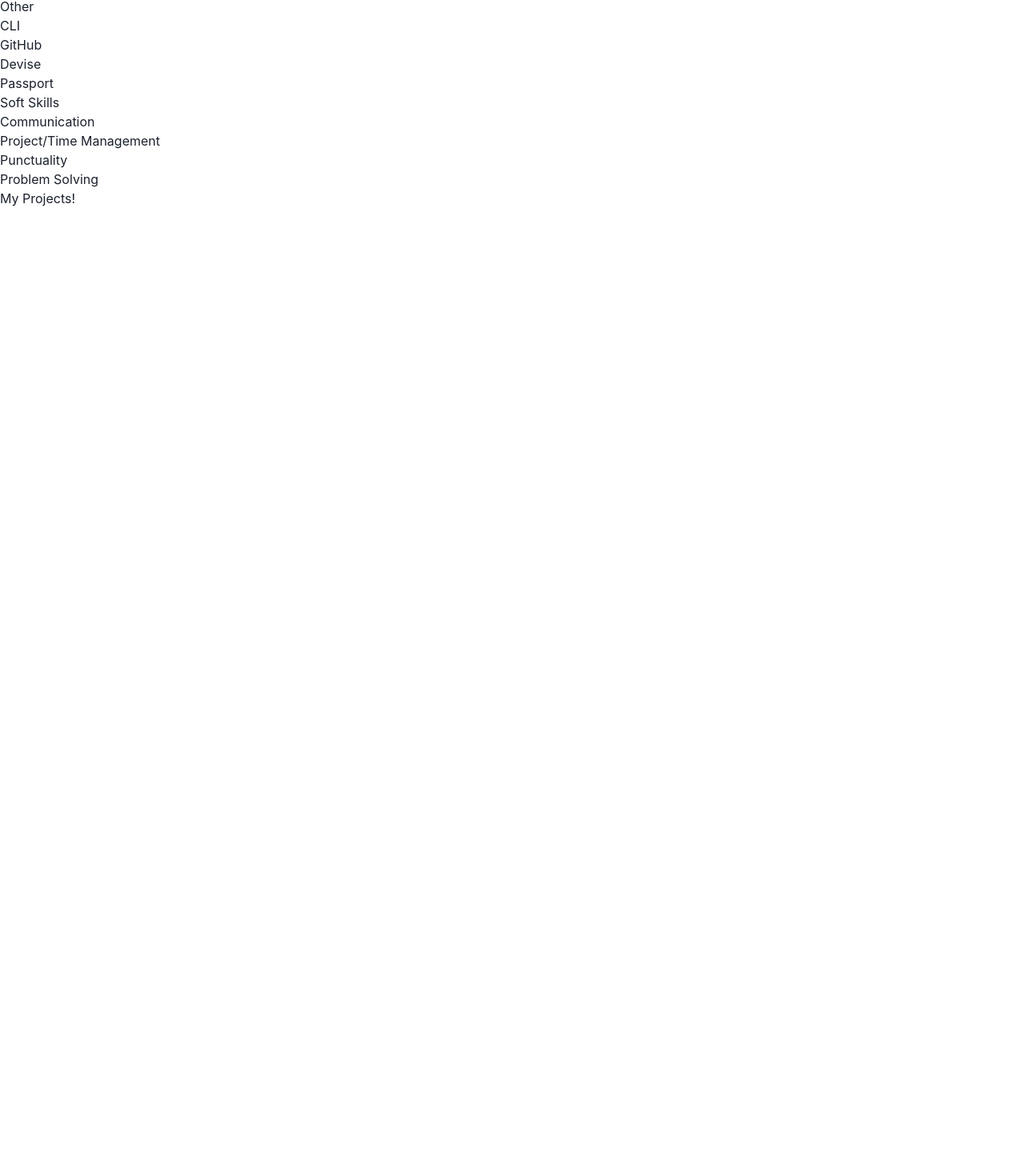
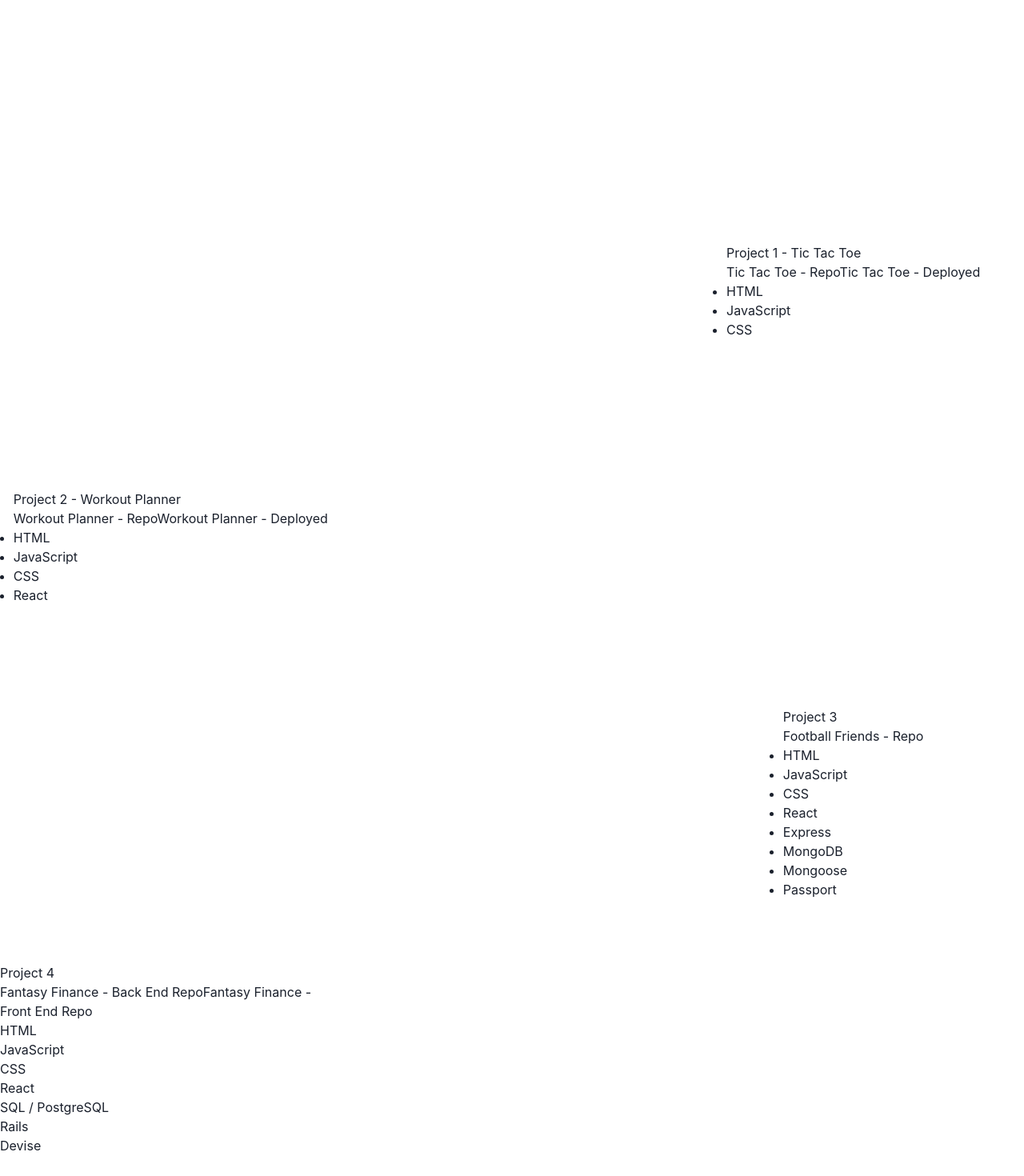
Before and after one commit to jayteebee/Portfolio-V1, a React (Create React App) app: page / in a window 1280 px wide. Shown: the part 316-1786 px from the top of the page at 80% size. Built offline with nearby package versions, Linux system fonts and the light colour scheme.

Commit message:
Projects Separated Positioning Applied

```diff
--- a/src/App.css
+++ b/src/App.css
@@ -9,7 +9,7 @@
 .Container {
     display: grid;
     grid-template-columns: repeat(3, 1fr);
-    grid-template-rows: 25vh repeat(6, 75vh);
+    grid-template-rows: 25vh repeat(6, 40vh);
 }
 
 .Name {
@@ -27,3 +27,33 @@
     grid-column: 2;
     grid-row: 2;
 }
+
+.fc {
+    display: flex;
+    align-items: center;
+    justify-content: center;
+}
+
+.P1 {
+
+    grid-column: 3;
+    grid-row: 3;
+}
+
+.P2 {
+
+    grid-column: 1;
+    grid-row: 4;
+}
+
+.P3 {
+
+    grid-column: 3;
+    grid-row: 5;
+}
+
+.P4 {
+
+    grid-column: 1;
+    grid-row: 6;
+}
--- a/src/App.js
+++ b/src/App.js
@@ -1,24 +1,38 @@
 import Contact from "./Components/Contact";
-import Projects from "./Components/Projects";
 import "./App.css";
-import Skills from "./Components/Skills";
+import P1 from "./Components/Projects/P1";
+import P2 from "./Components/Projects/P2";
+import P3 from "./Components/Projects/P3";
+import P4 from "./Components/Projects/P4";
 
 function App() {
   return (
     <div className="App">
       <div className="Container">
         <div className="Name">
-
           <p>Jethro Block</p>
         </div>
         <div className="Contact">
-        <Contact />
+          <Contact />
         </div>
 
-        <div className="SkillsAndProjects">
-          <Skills />
-          <Projects />
+
+        <div className="fc P1">
+        <P1 />
         </div>
+
+        <div className="fc P2">
+        <P2 />
+        </div>
+
+        <div className="fc P3">
+        <P3 />
+        </div>
+
+        <div className="fc P4">
+        <P4 />
+        </div>
+
       </div>
     </div>
   );
--- a/src/Components/Contact.jsx
+++ b/src/Components/Contact.jsx
@@ -4,7 +4,7 @@
   return (
     <div>
       <h2>Get In Touch</h2>
-      <a href="https://github.com/jayteebee">GitHub</a>
+      <a href="https://github.com/jayteebee">GitHub</a> &nbsp;&nbsp;
 
       <a href="https://www.linkedin.com/in/jethroblock/">LinkedIn</a>
     </div>
--- a/src/Components/Projects.jsx
+++ /dev/null
@@ -1,13 +0,0 @@
-import React from 'react'
-
-const Projects = () => {
-  return (
-    <div>
-
-    <h2> My Projects!</h2>
-
-    </div>
-  )
-}
-
-export default Projects
--- a/src/Components/Projects/P1.jsx
+++ b/src/Components/Projects/P1.jsx
@@ -3,9 +3,15 @@
 const P1 = () => {
   return (
     <div>
-    <h3>Project 1</h3>
+    <h3>Project 1 - Tic Tac Toe</h3>
     <a href="http://github.com/jayteebee/Project-TTT">Tic Tac Toe - Repo</a>
     <a href="https://jayteebee.github.io/Project-TTT/">Tic Tac Toe - Deployed</a>
+
+    <ul>
+    <li>HTML</li>
+    <li>JavaScript</li>
+    <li>CSS</li>
+    </ul>
     </div>
   )
 }
--- a/src/Components/Projects/P2.jsx
+++ b/src/Components/Projects/P2.jsx
@@ -3,9 +3,17 @@
 const P2 = () => {
   return (
     <div>
-    <h3>Project 2</h3>
+    <h3>Project 2 - Workout Planner</h3>
     <a href="http://github.com/jayteebee/workout_planner">Workout Planner - Repo</a>
     <a href="https://jayteebee.github.io/workout_planner/">Workout Planner - Deployed</a>
+
+    <ul>
+    <li>HTML</li>
+    <li>JavaScript</li>
+    <li>CSS</li>
+    <li>React</li>
+    </ul>
+
     </div>
   )
 }
--- a/src/Components/Projects/P3.jsx
+++ b/src/Components/Projects/P3.jsx
@@ -5,6 +5,21 @@
     <div>
     <h3>Project 3</h3>
     <a href="http://github.com/jayteebee/Football-Friends">Football Friends - Repo</a>
+
+    <ul>
+    <li>HTML</li>
+    <li>JavaScript</li>
+    <li>CSS</li>
+    <li>React</li>
+    </ul>
+
+    <ul>
+    <li>Express</li>
+        <li>MongoDB</li>
+        <li>Mongoose</li>
+        <li>Passport</li>
+    </ul>
+
     </div>
   )
 }
--- a/src/Components/Projects/P4.jsx
+++ b/src/Components/Projects/P4.jsx
@@ -6,6 +6,20 @@
     <h3>Project 4</h3>
     <a href="https://github.com/jayteebee/fantasyFinance">Fantasy Finance - Back End Repo</a>
     <a href="https://github.com/jayteebee/FantasyFinanceFrontEnd">Fantasy Finance - Front End Repo</a>
+
+    <ul>
+    <li>HTML</li>
+    <li>JavaScript</li>
+    <li>CSS</li>
+    <li>React</li>
+    </ul>
+
+    <ul>
+    <li>SQL / PostgreSQL</li>
+    <li>Rails</li>
+    <li>Devise</li>
+</ul>
+
     </div>
   )
 }
```
